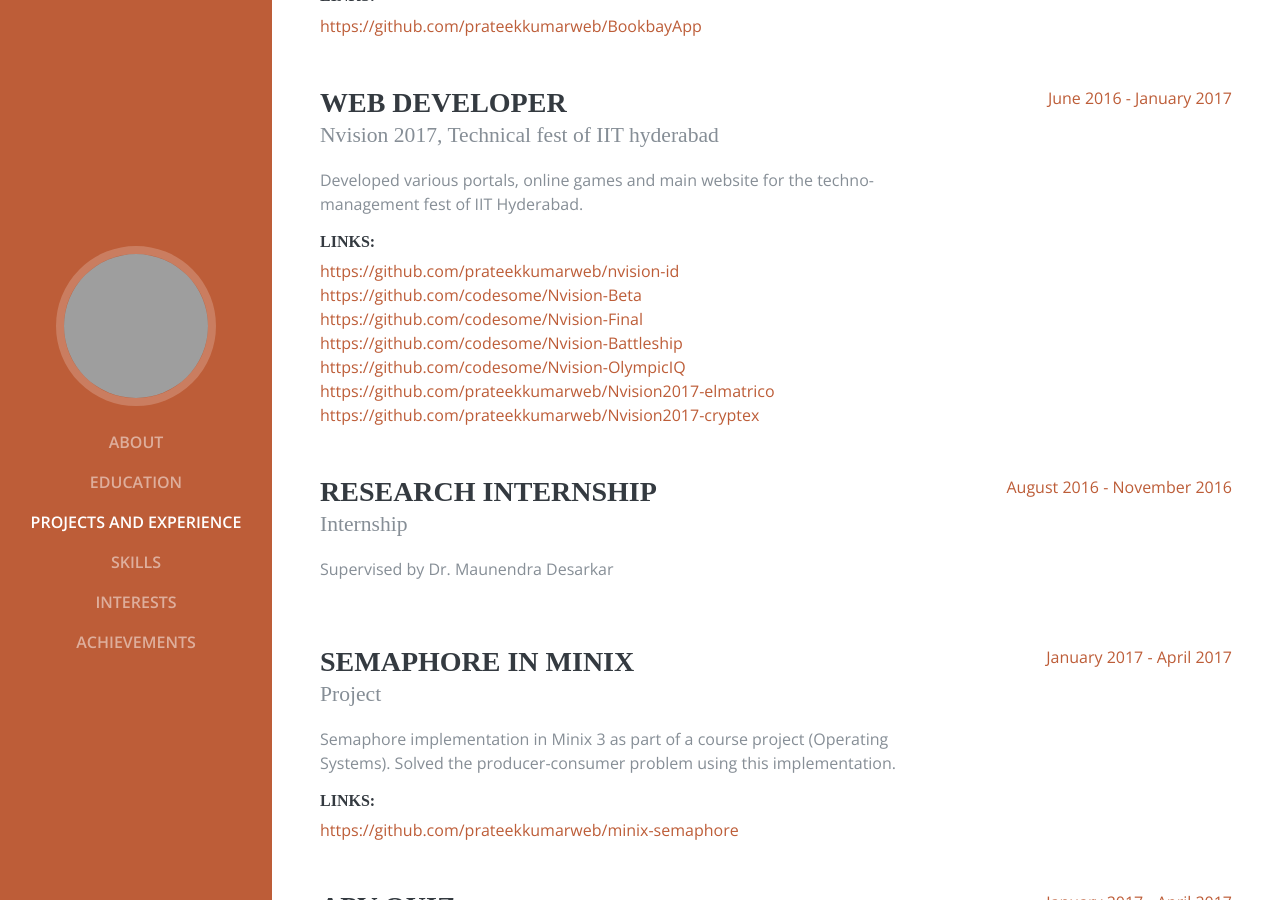
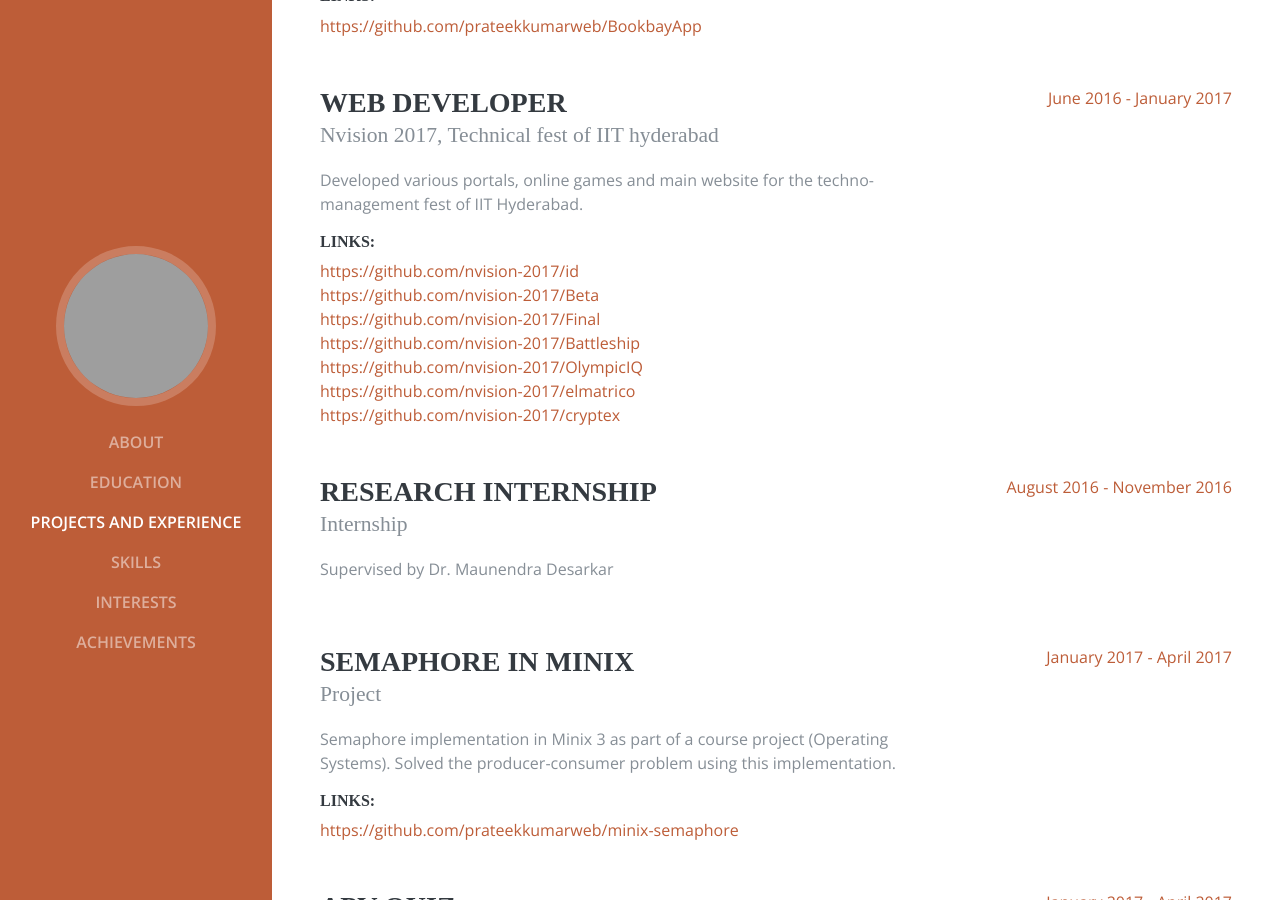
Before and after one commit to prateekkumarweb/website-jekyll, a Jekyll site: the page built from index.html, in a window 1280 px wide and 900 px high, scrolled down 2368 px. Built offline with Jekyll 4.4.1, drawn with Linux system fonts in a browser that asks for light colours; nearby versions of some CDN libraries; some web fonts are replaced; some of the changed lines change nothing that is shown; grey boxes are pictures that could not be loaded.

Commit message:
Update links in _data/me.yml
Signed-off-by: Prateek Kumar <prateek@prateekkumar.in>

```diff
--- a/_data/me.yml
+++ b/_data/me.yml
@@ -62,13 +62,13 @@ projects:
       Developed various portals, online games and main website for
       the techno-management fest of IIT Hyderabad.
     links:
-      - https://github.com/prateekkumarweb/nvision-id
-      - https://github.com/codesome/Nvision-Beta
-      - https://github.com/codesome/Nvision-Final
-      - https://github.com/codesome/Nvision-Battleship
-      - https://github.com/codesome/Nvision-OlympicIQ
-      - https://github.com/prateekkumarweb/Nvision2017-elmatrico
-      - https://github.com/prateekkumarweb/Nvision2017-cryptex
+      - https://github.com/nvision-2017/id
+      - https://github.com/nvision-2017/Beta
+      - https://github.com/nvision-2017/Final
+      - https://github.com/nvision-2017/Battleship
+      - https://github.com/nvision-2017/OlympicIQ
+      - https://github.com/nvision-2017/elmatrico
+      - https://github.com/nvision-2017/cryptex
   - title: Research Internship
     subtitle: Internship
     period: August 2016 - November 2016
@@ -106,7 +106,7 @@ projects:
       I implemented multiplayer Battleship game in Golang. Being web developer
       of Nvision 2017, the Technical fest of IIT Hyderabad, I worked in a team
       to make a multiplayer battleship game in Nodejs
-      ([Github](https://github.com/codesome/Nvision-Battleship)).
+      ([Github](https://github.com/nvision-2017/Battleship)).
       During my free time I implemented the same game in Go language using
       concurrency (Go routines).
     links:
```
Also changed, not shown: Gemfile.lock.
